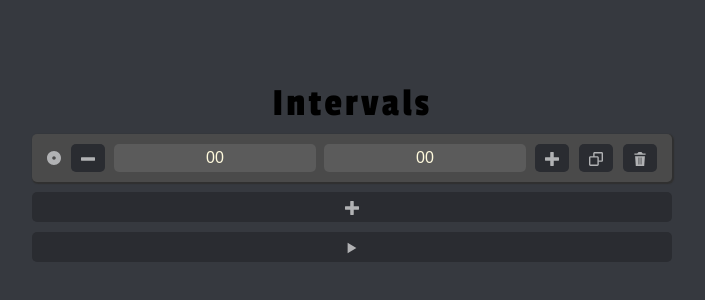
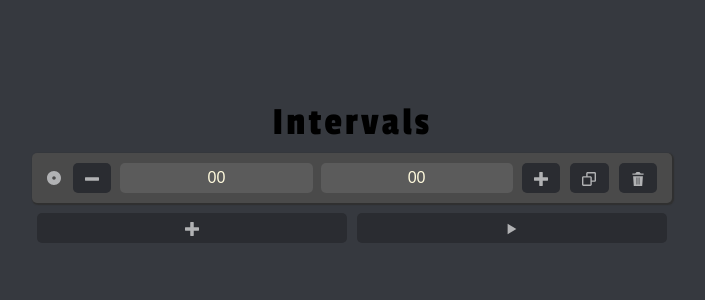
Before and after one commit to mebble/intervals, a React app: page / in a window 1280 px wide. Shown: the part 222-522 px from the top of the page, without its empty margins (288-993 px from the left). Built offline with nearby package versions, Linux system fonts and the light colour scheme.

Commit message:
set button dims; make bottom section flexbox

```diff
--- a/src/components/app/app.css
+++ b/src/components/app/app.css
@@ -38,12 +38,14 @@
 	border: none;
 	border-radius: 5px;
 	background-color: #2a2c31;
+	width: 40px;
+    height: 30px;
+    margin: 0 5px 0 5px;
 }
 .button:hover {
-	box-shadow: 0 1px 1px 0 rgb(48, 48, 48);
+	box-shadow: 0 1px 1px 0 rgb(50, 50, 50);
 }
 
 .btn-app {
 	width: 100%;
-	height: 30px;
 }
--- a/src/components/app/app.js
+++ b/src/components/app/app.js
@@ -199,23 +199,20 @@ class App extends React.Component {
 				))}
 				<Section>
 					<button
-						className={classnames('button', 'btn-app', { 'btn-app--counting': countingDown })}
+						className={classnames('button', 'btn-app')}
 						onClick={() => this.addInterval()}
 						disabled={countingDown}>
 						<Icon appCounting={countingDown} icon={ICONS.PLUS} />
 					</button>
-				</Section>
-				<Section>
 					{countingDown ?
 						<button
-							className={classnames('button', 'btn-app', 'btn-app--counting')}
+							className={classnames('button', 'btn-app')}
 							onClick={() => this.stopCountDown()}>
 							<Icon icon={ICONS.STOP} />
 						</button> :
 						<button
 							className={classnames('button', 'btn-app')}
-							onClick={() => this.countDown()}
-							disabled={countingDown}>
+							onClick={() => this.countDown()}>
 							<Icon icon={ICONS.PLAY} />
 						</button>
 					}
--- a/src/components/interval/interval.css
+++ b/src/components/interval/interval.css
@@ -6,12 +6,6 @@
     padding: 10px;
     border-radius: 5px;
 }
-.Interval__elem {
-	padding-top: 5px;
-	padding-bottom: 5px;
-	margin-left: 5px;
-	margin-right: 5px;
-}
 .Interval__title::before {
 	/* Center the svg icon child */
 	content: "";
@@ -19,6 +13,9 @@
 	vertical-align: middle;
 	height: 100%;
 }
+.Interval__title {
+	margin: 0 7px 0 5px;
+}
 
 .btn-input {
 	padding-left: 10px;
--- a/src/components/section/section.css
+++ b/src/components/section/section.css
@@ -1,3 +1,5 @@
  .Section {
+	display: flex;
+	justify-content: space-evenly;
 	margin: 0 0 10px 0;
 }
```
